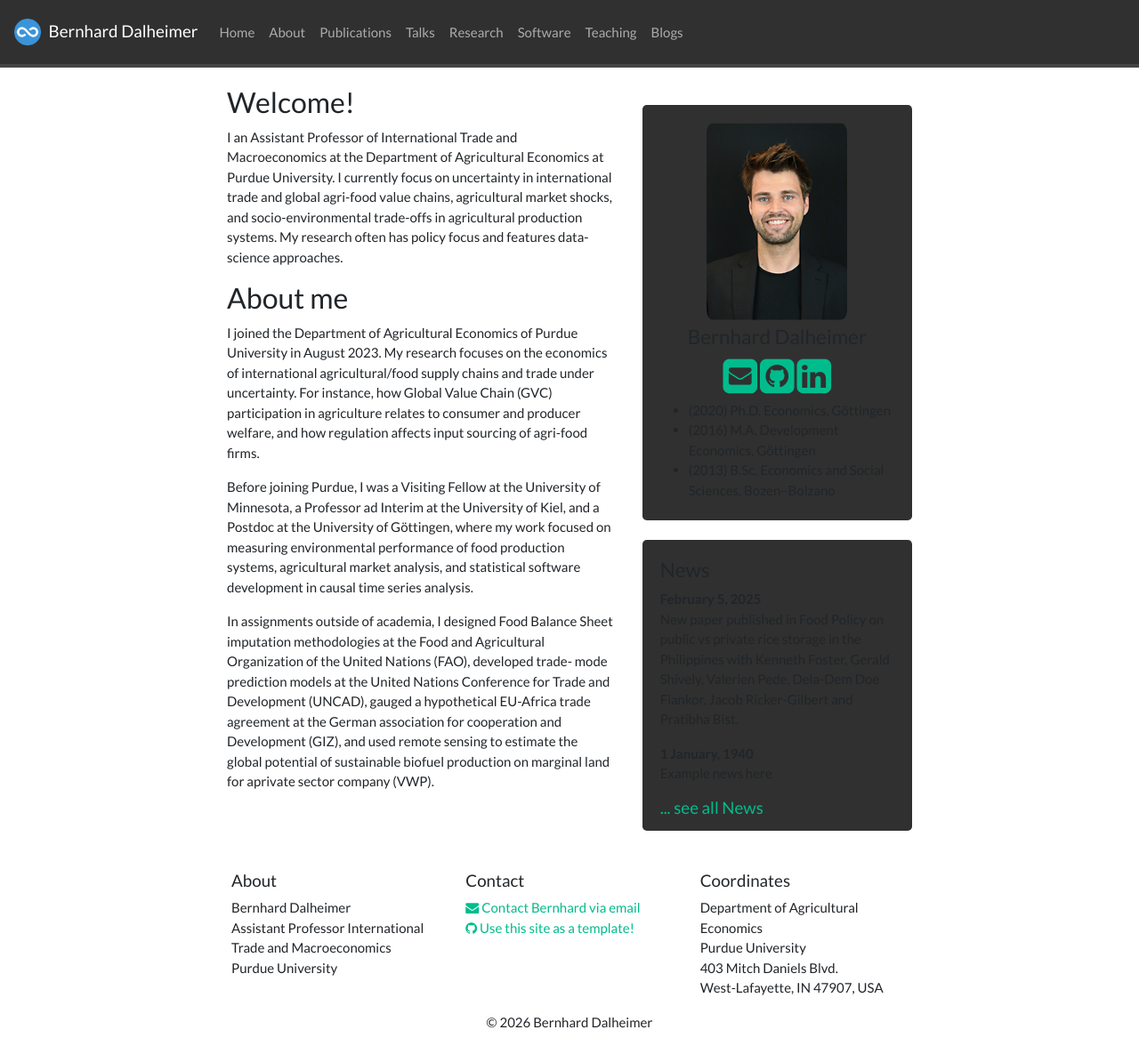
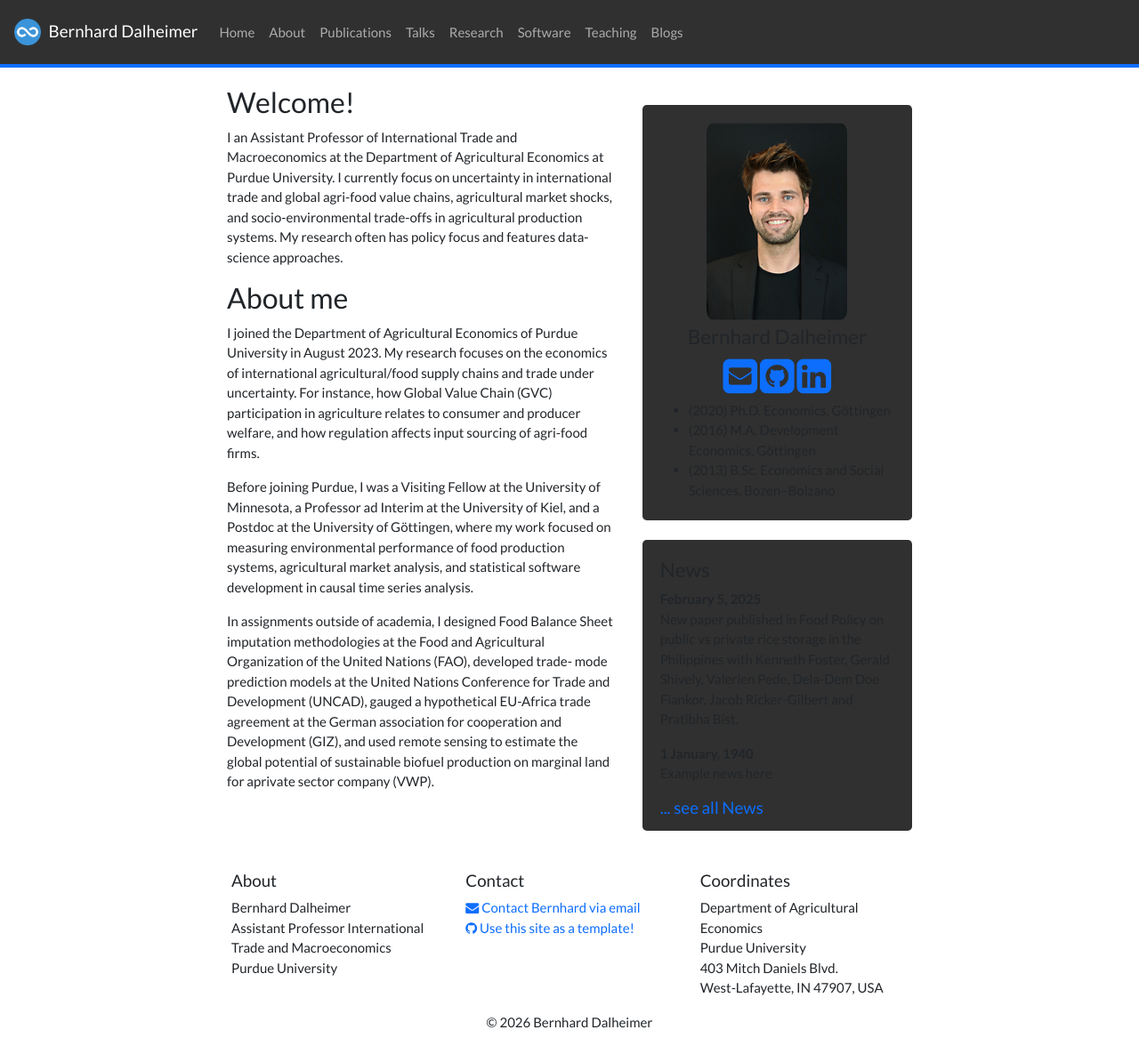
Before and after one commit to BDalheimer/BDalheimer.github.io, a Jekyll site: the page built from _pages/home.md, in a window 1280 px wide and 1176 px high. Shown: the whole window at 89% size. Built offline with Jekyll 4.4.1, drawn with Linux system fonts in a browser that asks for light colours; nearby versions of some CDN libraries; a style sheet for code colours, icons or effects is not loaded.

Commit message:
Change accent color to blue

```diff
--- a/_sass/SHB_css.scss
+++ b/_sass/SHB_css.scss
@@ -88,3 +88,26 @@
 .MathJax_ref {
   fill: #00bc8c!important;
 }
+
+
+:root {
+  --secondary: #0d6efd;
+  --primary: #0d6efd;
+}
+
+a {
+  color: #0d6efd;
+}
+
+a:hover {
+  color: #0a58ca;
+}
+
+.btn-primary {
+  background-color: #0d6efd;
+  border-color: #0d6efd;
+}
+
+.MathJax_ref {
+  fill: #0d6efd !important;
+}
```
